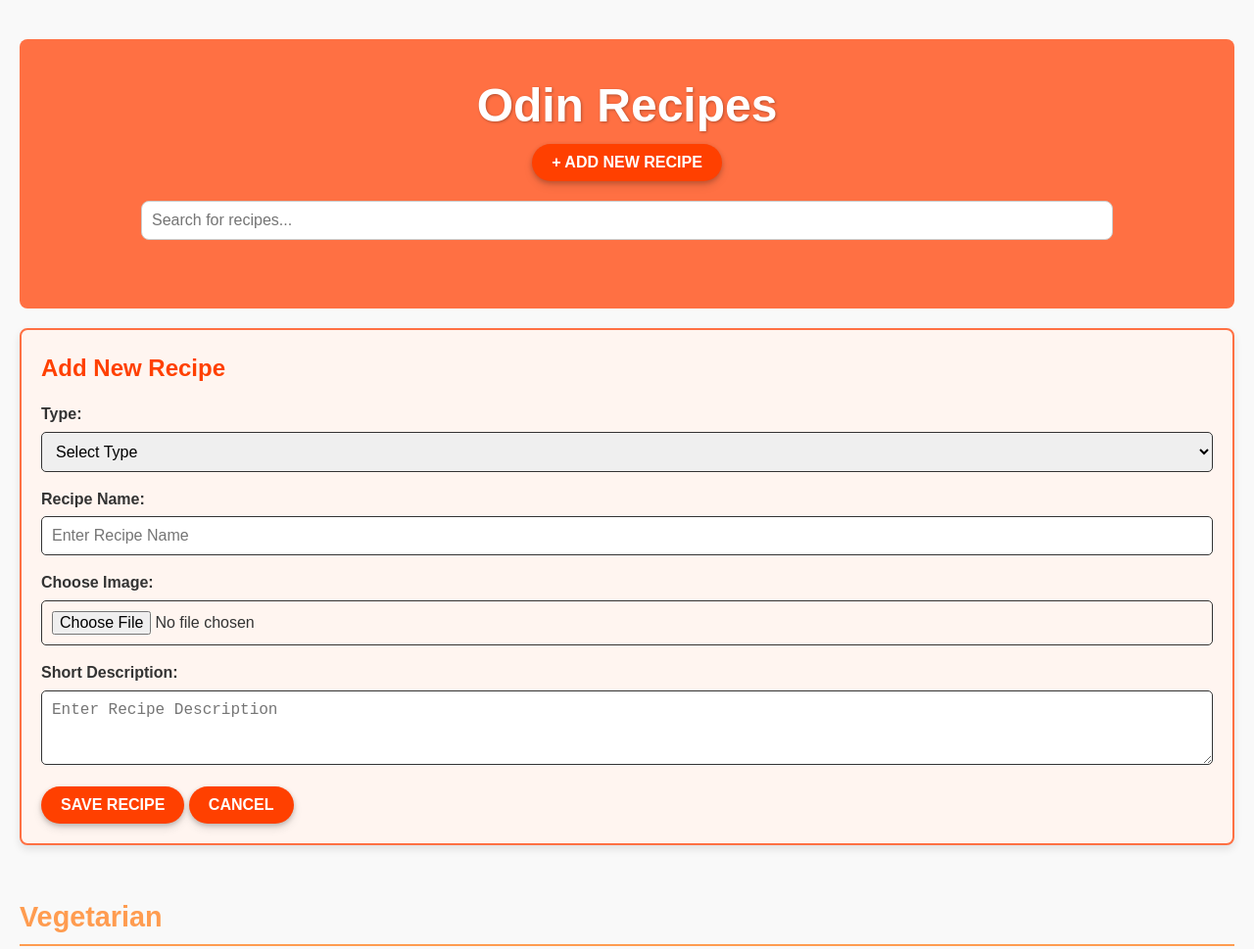
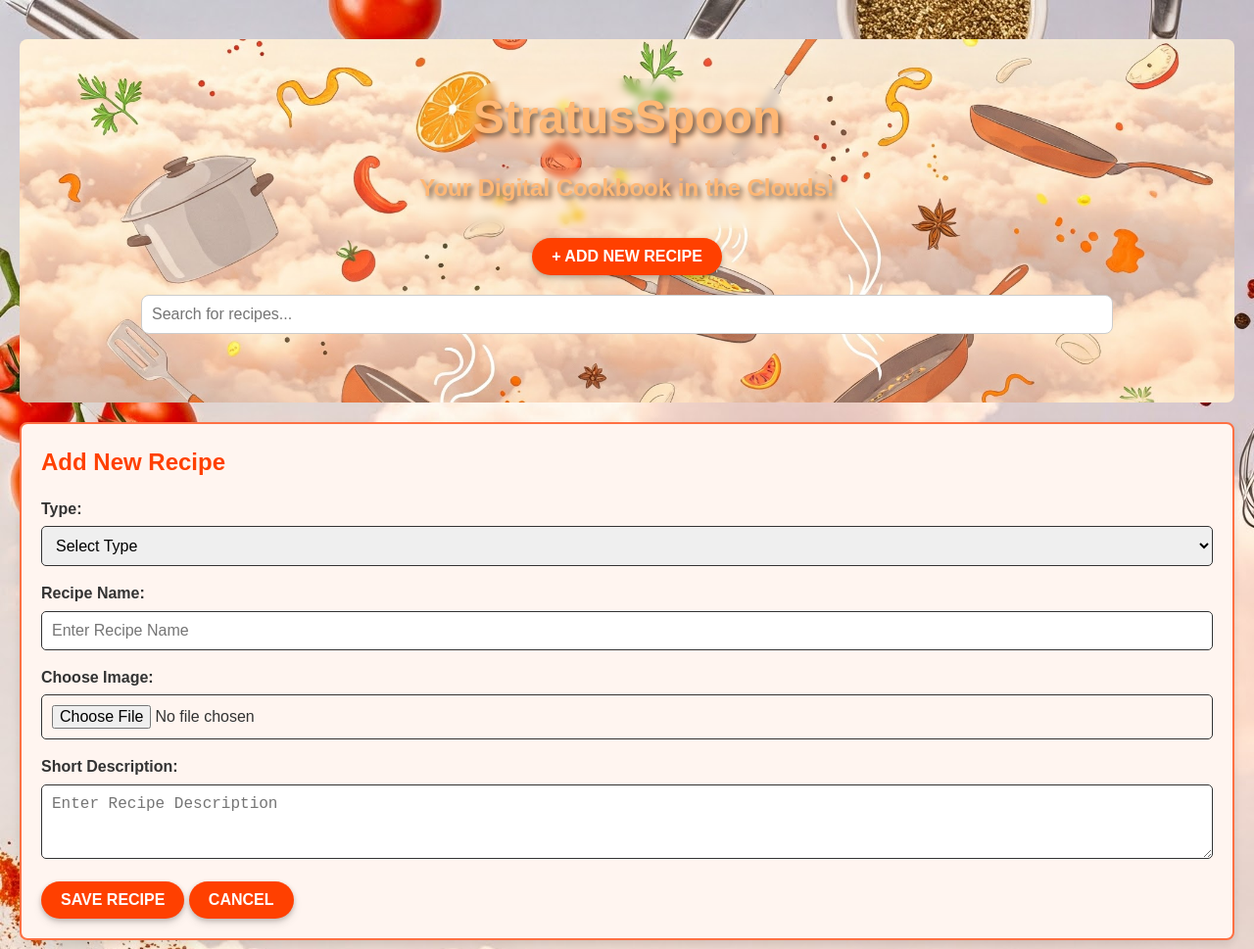
Before and after one commit to docmischa990/odin-recipes, a plain HTML site: page index.html in a window 1280 px wide. Shown: the top 969 px of the page at 98% size. Drawn offline with Linux system fonts and the light colour scheme.

Commit message:
adjust styling on main page

```diff
--- a/index.html
+++ b/index.html
@@ -9,7 +9,12 @@
   <body>
     <!-- ! header section -->
     <header>
-      <h1>Odin Recipes</h1>
+      <div class="text-box">
+        <h1>StratusSpoon</h1>
+      </div>
+      <div class="text-box">
+        <p class="catch">Your Digital Cookbook in the Clouds!</p>
+      </div>
       <!-- * add recipe button -->
       <button id="add-recipe-btn">+ Add New Recipe</button>
       <!-- * search input -->
@@ -54,7 +59,7 @@
       <div id="recipes">
         <!-- ! Vegetarian Section -->
         <div class="recipe-category vegetarian">
-          <h2>Vegetarian</h2>
+          <h2 class="text-box-two">Vegetarian</h2>
           <ul>
             <li>
               <div class="recipe-card">
@@ -107,7 +112,7 @@
 
         <!-- ! Non-Vegetarian Section -->
         <div class="recipe-category non-vegetarian">
-          <h2>Non-Vegetarian</h2>
+          <h2 class="text-box-two">Non-Vegetarian</h2>
           <ul>
             <li>
               <div class="recipe-card">
--- a/styles/styles.css
+++ b/styles/styles.css
@@ -26,7 +26,7 @@
 body {
     font-family: Arial, sans-serif;
     line-height: 1.6;
-    background-color: var(--background-color);
+    background-image: url('../images/IMG_0313.JPG');
     color: var(--text-color);
     padding: 20px;
 }
@@ -34,7 +34,9 @@ body {
 /* ! Header Styling */
 header {
     text-align: center;
-    background-color: var(--primary-color);
+    background-image: url('../images/IMG_0314.JPG');
+    background-size: cover;
+    background-position: center;
     color: var(--white);
     padding: 20px 0;
     margin-bottom: 20px;
@@ -43,7 +45,42 @@ header {
 
 header h1 {
     font-size: 2.5rem;
-    text-shadow: 1px 1px 3px rgba(0, 0, 0, 0.3);
+    font-family: 'Poppins', sans-serif;
+    font-weight: bold;
+    color: #ffb774;
+    text-shadow: 3px 3px 5px rgba(0, 0, 0, 0.5), 6px 6px 10px rgba(255, 140, 66, 0.5);
+}
+
+.catch {
+    font-size: 1.5rem;
+    font-weight: bold;
+    margin-top: 0px;
+    margin-bottom: 20px;
+    color: #ffb774;
+    text-shadow: 3px 3px 5px rgba(0, 0, 0, 0.5), 6px 6px 10px rgba(255, 140, 66, 0.5);
+}
+
+.text-box {
+    background: rgba(255, 255, 255, 0,2);
+    backdrop-filter: blur(4px);
+    padding: 2px 5px;
+    border-radius: 50px;
+    display: block;
+    margin: 10px auto;
+    justify-content: center;
+    align-items: center;
+    width: fit-content;
+}
+
+.text-box-two {
+    background: rgba(255, 255, 255, 0,2);
+    backdrop-filter: blur(20px);
+    padding: 2px 5px;
+    border-radius: 50px;
+    display: block;
+    justify-content: center;
+    align-items: center;
+    width: fit-content;
 }
 
 /* ! Search Bar */
@@ -79,6 +116,7 @@ header h1 {
     margin-top: 50px;
     color: var(--secondary-color);
     font-size: 1.8rem;
+    font-weight: bold;
     border-bottom: 2px solid var(--secondary-color);
     padding-bottom: 5px;
 }
```
Also changed, not shown: images/E91C2A07-D028-41C0-AAB3-23925126947D.PNG (added), images/IMG_0313.JPG (added), images/IMG_0314.JPG (added), 3 other files.
